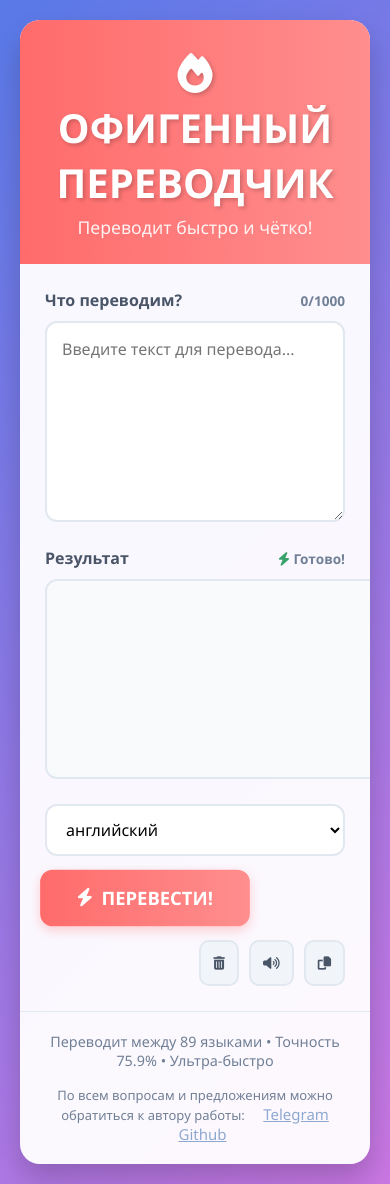
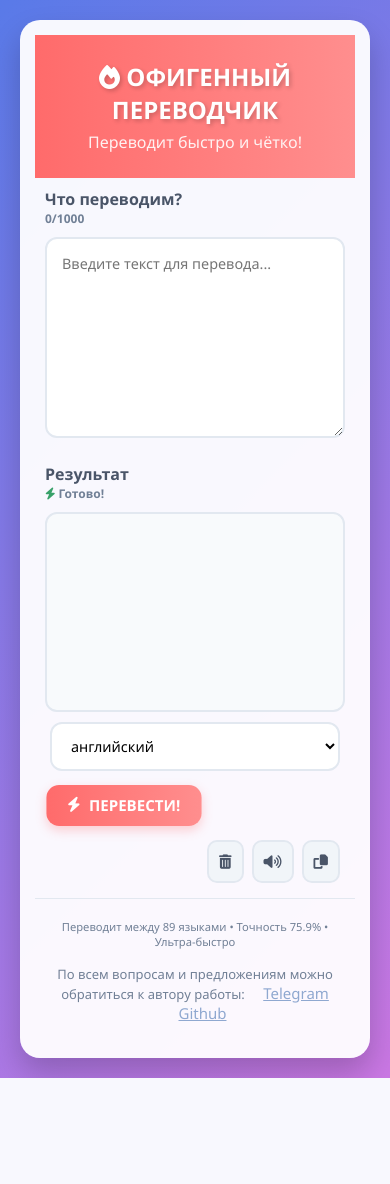
Before and after one commit to meha001/translator, a Flask app: page / in a window 390 px wide. After the commit the page ends 1078 px from the top, so only its background shows below. Run offline with Flask 3, Linux system fonts and the light colour scheme.

Commit message:
Update styles.css

```diff
--- a/static/css/styles.css
+++ b/static/css/styles.css
@@ -251,3 +251,108 @@ body {
         opacity: 0;
     }
 }
+/* Основной стиль для мобильных устройств */
+@media (max-width: 768px) {
+    /* Перераспределение контейнеров */
+    .translator-container {
+        flex-direction: column;
+        padding: 15px;
+    }
+
+    /* Адаптация для .container */
+    .container {
+        max-width: 100%;
+        padding: 15px;
+    }
+
+    /* Уменьшение размера текста для мобильных устройств */
+    .header h1 {
+        font-size: 1.8rem; /* Уменьшаем размер шрифта */
+    }
+
+    .header p {
+        font-size: 1rem;
+    }
+
+    /* Адаптация для текстовых полей */
+    .text-area {
+        height: 150px; /* Уменьшаем высоту текстового поля */
+        font-size: 0.9rem;
+    }
+
+    .result-box {
+        width: 100%;
+        height: auto;
+    }
+
+    /* Языковой селектор */
+    .language-select {
+        min-width: 160px;
+        font-size: 0.9rem;
+    }
+
+    /* Кнопка перевода */
+    .translate-btn {
+        padding: 12px 25px;
+        font-size: 1rem;
+    }
+
+    /* Изменения для action-кнопок */
+    .action-buttons {
+        flex-wrap: wrap;
+        gap: 8px;
+    }
+
+    .icon-btn {
+        padding: 10px;
+        font-size: 0.9rem;
+    }
+
+    /* Стиль для футера */
+    .footer {
+        font-size: 0.8rem;
+    }
+
+    /* Уменьшаем отступы на мобильных */
+    .controls {
+        padding: 0 15px 15px;
+    }
+
+    /* Перераспределение некоторых элементов на мобильных */
+    .box-label {
+        flex-direction: column;
+        align-items: flex-start;
+    }
+
+    .char-count {
+        font-size: 0.75rem;
+    }
+}
+
+/* Поддержка устройств с очень маленькими экранами (например, телефоны с экраном менее 400px) */
+@media (max-width: 400px) {
+    .header h1 {
+        font-size: 1.5rem;
+    }
+
+    .translator-container {
+        padding: 10px;
+    }
+
+    .translate-btn {
+        padding: 10px 20px;
+        font-size: 0.9rem;
+    }
+
+    .text-area {
+        height: 130px;
+    }
+
+    .language-select {
+        min-width: 140px;
+    }
+
+    .footer {
+        font-size: 0.7rem;
+    }
+}
```
